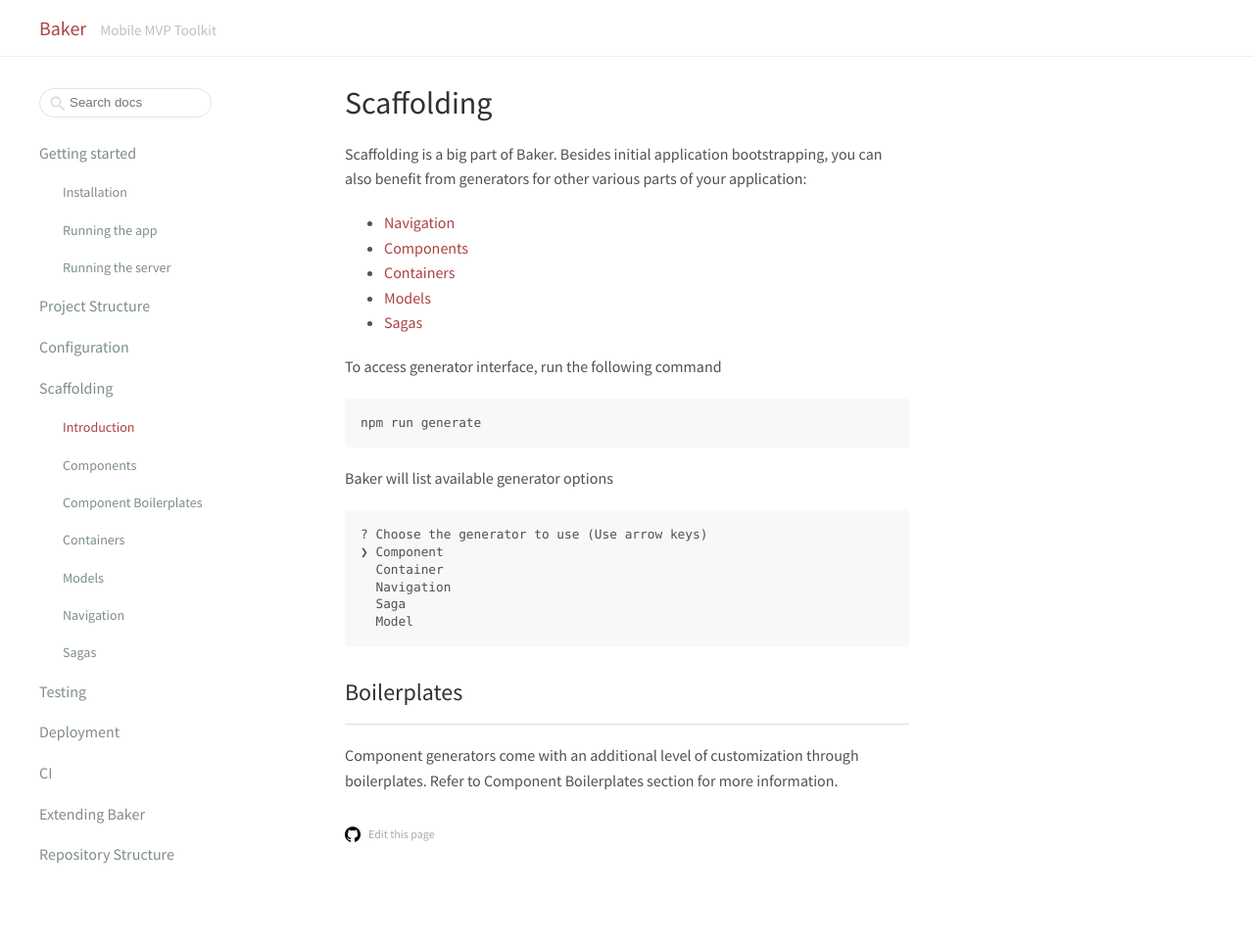
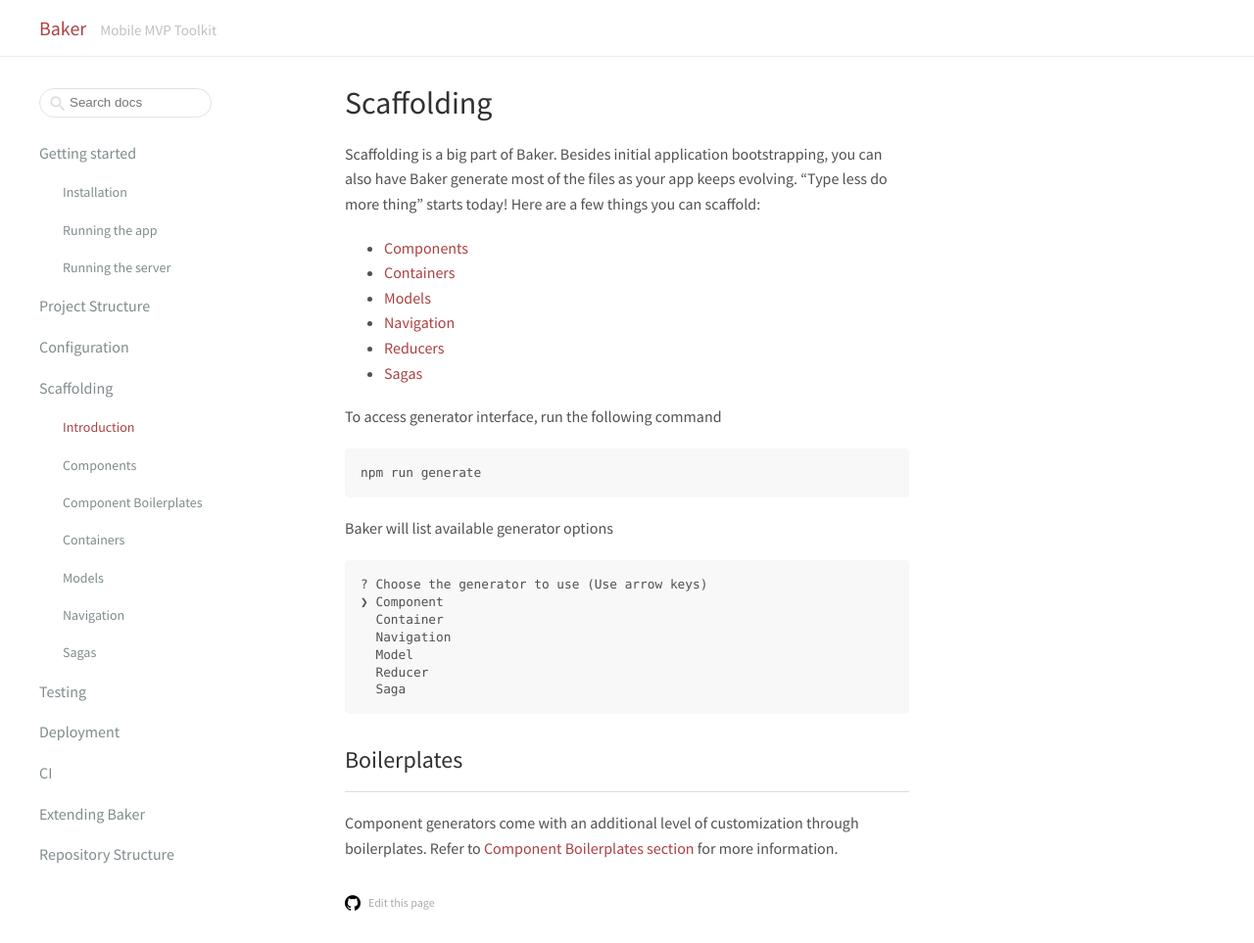
Before and after one commit to bakery/baker-docs, a Jekyll site: the page built from docs/scaffolding/intro.md, in a window 1280 px wide and 963 px high. Shown: the whole window at 98% size. Built offline with Jekyll 4.4.1, drawn with Linux system fonts in a browser that asks for light colours; comment, search, counter and statistics services are not loaded.

Commit message:
Update intro.md

````diff
--- a/docs/scaffolding/intro.md
+++ b/docs/scaffolding/intro.md
@@ -4,13 +4,14 @@
 ---
 # Scaffolding
 
-Scaffolding is a big part of Baker. Besides initial application bootstrapping, you can also benefit from generators for  other various parts of your application:
+Scaffolding is a big part of Baker. Besides initial application bootstrapping, you can also have Baker generate most of the files as your app keeps evolving. "Type less do more thing" starts today! Here are a few things you can scaffold:
 
-* [Navigation](/scaffolding/navigation.md)
-* [Components](/scaffolding/components.md)
-* [Containers](/scaffolding/containers.md)
-* [Models](/scaffolding/models.md)
-* [Sagas](/scaffolding/sagas.md)
+* [Components](/scaffolding/components.html)
+* [Containers](/scaffolding/containers.html)
+* [Models](/scaffolding/models.html)
+* [Navigation](/scaffolding/navigation.html)
+* [Reducers](/scaffolding/reducers.html)
+* [Sagas](/scaffolding/sagas.html)
 
 To access generator interface, run the following command
 
@@ -25,10 +26,11 @@
 ❯ Component
   Container
   Navigation
+  Model
+  Reducer
   Saga
-  Model
 ```
 
 ## Boilerplates
 
-Component generators come with an additional level of customization through boilerplates. Refer to Component Boilerplates section for more information.
+Component generators come with an additional level of customization through boilerplates. Refer to [Component Boilerplates section](/scaffolding/component-boilerplates.html) for more information.
````
